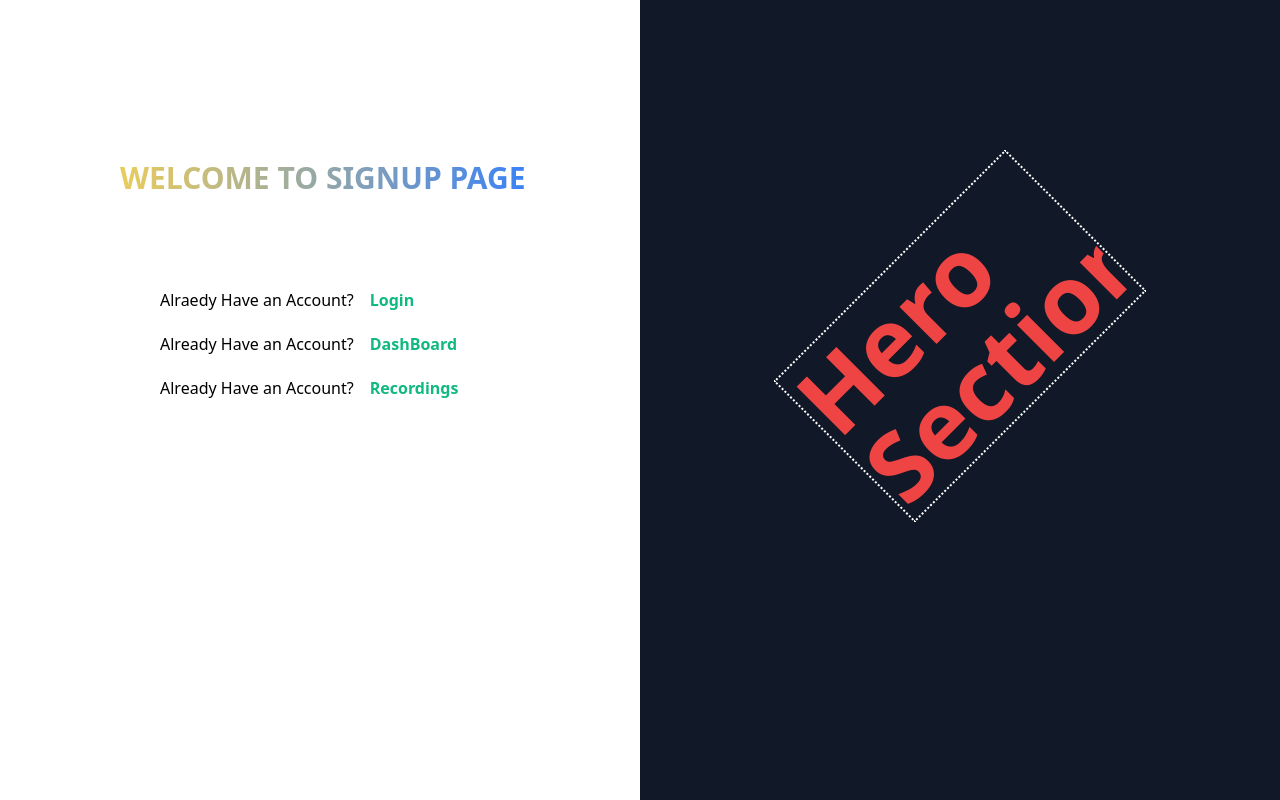
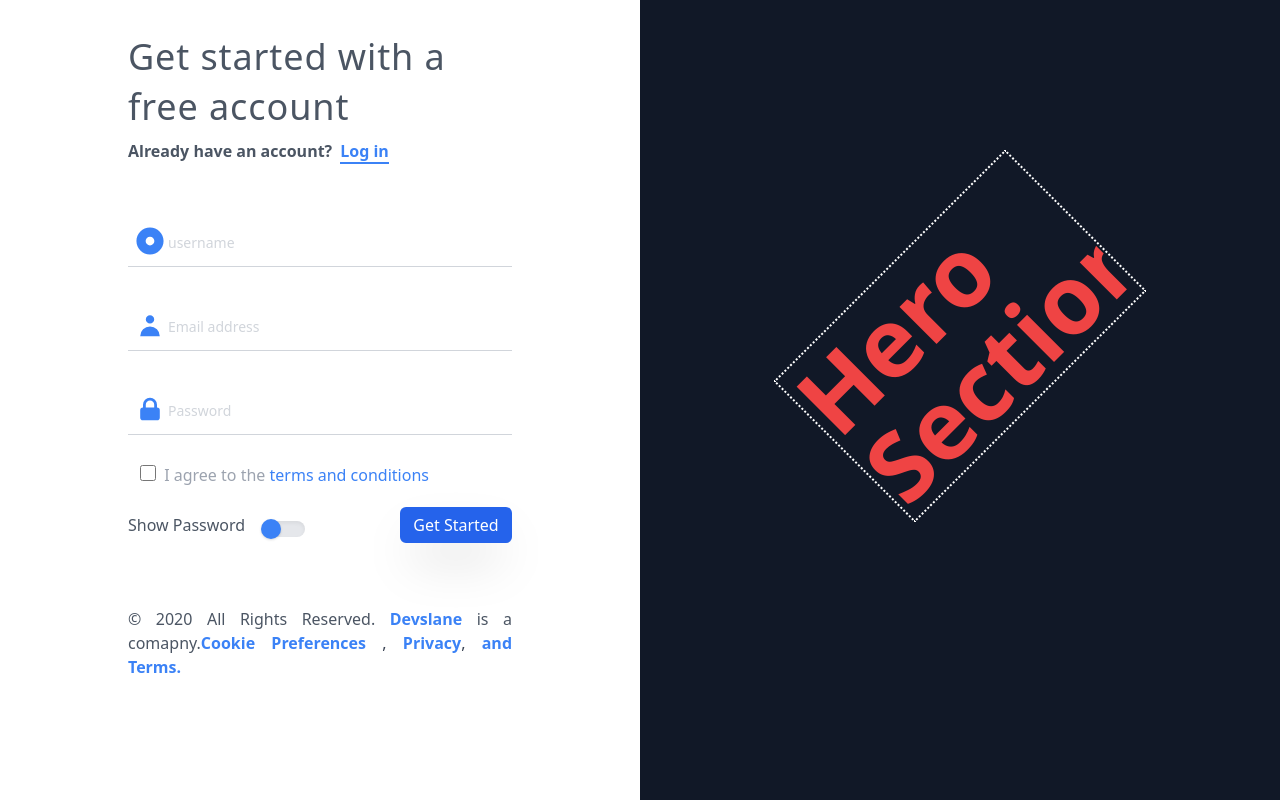
Before and after one commit to JanviPangoriya/Project, a React (Create React App) app: page /sign in a window 1280 px wide. Built offline with nearby package versions, Linux system fonts and the light colour scheme.

Commit message:
updateded

```diff
--- a/src/Component/Input.tsx
+++ b/src/Component/Input.tsx
@@ -1,25 +1,24 @@
 import React from 'react';
 import { InputHTMLAttributes } from 'react';
-import { HiUser } from 'react-icons/hi';
 
 interface Props extends InputHTMLAttributes<HTMLInputElement>{
 touched?:boolean,
 error?:string,
 text:string,
 id:string,
-children:React.ReactElement;
+children?:React.ReactElement;
 }
 
 const Input:React.FC<Props>=({touched,error,id,children,text,...rest }) => {
     return(
         <div className="h-20 mb-1 pt-3 pb-6">
-          <label htmlFor={id} className="sr-only">{text}</label>
+         {id && text && <label htmlFor={id} className="sr-only">{text}</label>}
           {children}
           <input
           id={id}
           {...rest}
            required
-            className={"relative appearance-none rounded-none block p-10 w-full h-12 pl-10 py-5 border-b border-gray-300 placeholder-gray-500 text-gray-900 focus:outline-none focus:ring-indigo-500  focus:border-indigo-500 focus:z-10 sm:text-sm "}
+            className={"relative appearance-none rounded-none block p-10 w-full h-12 pl-10 py-5 border-b border-gray-300 placeholder-gray-300 text-gray-900 focus:outline-none focus:ring-indigo-500  focus:border-indigo-500 focus:z-10 sm:text-sm "}
           placeholder={text} />
         {touched && <div className="text-red-600 font-semibold ml-10 mt-1">
             {error}
--- a/src/Pages/Login.Page.tsx
+++ b/src/Pages/Login.Page.tsx
@@ -3,7 +3,6 @@ import { memo } from 'react';
 import { Link, useHistory } from 'react-router-dom';
 import { HiLockClosed, HiUser } from "react-icons/hi";
 import { FaSpinner} from "react-icons/fa";
-
 import * as yup from 'yup';
 import { useFormik } from 'formik';
 import Input from '../Component/Input';
@@ -27,7 +26,7 @@ const myform = useFormik({
         // "Password should have atleset "+min+" characters."
     }
   ),
-  onSubmit : (data,{setSubmitting}) =>
+  onSubmit : (data) =>
   {
     console.log("form submitting ",data)
     setTimeout(()=>{
@@ -40,8 +39,8 @@ const myform = useFormik({
     return(
         <>
         <div className="lg:w-1/2">
-          <div className="mx-20 text-gray-700">
-                  <div className="flex flex-col justify-center h-screen py-3 px-11 ">
+          <div className="mx-0 md:mx-20 text-gray-700">
+                  <div className="flex flex-col justify-center mt-10 py-3 px-11 ">
                       <h1 className="text-4xl mb-2">Log In To  <span className="uppercase text-blue-500">Devs</span></h1>
                       <div className="mb-10 text-md pb-1 font-semibold">New Here ?
                           <Link to="/sign" className="border-b-2 ml-2 border-blue-500 text-blue-500">
@@ -75,7 +74,7 @@ const myform = useFormik({
          <HiLockClosed className="mb-10 z-50 m-2 w-7 h-7 text-blue-500 absolute"></HiLockClosed>
        </Input>
 
-        <div className="flex flex-col justify-start md:flex-row md:justify-between md:items-center mt-5 ">
+        <div className="flex flex-col justify-start sm:flex-row sm:justify-between sm:items-center mt-5 ">
            <div className="flex-row flex ">
     <span className="mr-5">Show Password</span>
     <div className="relative">
@@ -84,7 +83,7 @@ const myform = useFormik({
 
     </div>
   </div>
-    <button
+    <button  disabled={!myform.isValid}
     type="submit" className={"w-20 px-3 mt-5 md:mt-0 py-1 rounded-md bg-blue-600 text-white font-semibold shadow-2xl hover:shadow-none "} >
 Log In
 </button>
@@ -100,7 +99,7 @@ Log In
       Forgot Password?
   </div>
   {myform.isSubmitting && <FaSpinner className ="animate-spin mx-auto mt-2"></FaSpinner>}
-  <div className="mt-20">
+  <div className="mt-20 text-justify">
 © 2020 All Rights Reserved. <span className="text-blue-500 font-bold text-md">Devslane</span> is a comapny which is currently working on web development. <span className="text-blue-500 font-bold text-md">Cookie Preferences <span className="text-gray-700 font-normal">,</span> Privacy<span className="text-gray-700 font-normal">,</span> and Terms.</span>
   </div>
 
--- a/src/Pages/Signup.Page.tsx
+++ b/src/Pages/Signup.Page.tsx
@@ -1,54 +1,130 @@
+import { useFormik } from 'formik';
 import React from 'react';
 import { memo } from 'react';
-import { Link } from 'react-router-dom';
-
+import { FaSpinner } from 'react-icons/fa';
+import { HiLockClosed, HiUser} from 'react-icons/hi';
+import { FaDotCircle } from 'react-icons/fa';
+import { Link, useHistory } from 'react-router-dom';
+import Input from '../Component/Input';
+import * as yup from 'yup';
 interface Props{
 
 }
 
 const Signup:React.FC<Props>=(props) => {
-    return(
-        <>
-        <div className="text-gray-800 pt-80 pl-20 font-bold">
-            <div className="absolute top-40 text-3xl pl-10 uppercase text-transparent bg-gradient-to-r from-yellow-300 to-blue-500 bg-clip-text font-extrabold">
-                Welcome to SignUp Page
-                </div>
-                </div>
-            <br />
-         <div className="mt-72 absolute ml-40 space-y-5">
-            <div>
-            Alraedy Have an Account?
+    const history = useHistory();
+    const myform = useFormik({
+      initialValues :{
+        email:"",
+        password:"",
+        username:"",
+      },
+      validationSchema : yup.object().shape(
+        {
+          email:yup.string().required("Email is required field").email(),
+          password: yup.string().required().min(6),
+          username: yup.string().required().min(6),
+        // ,({min}) =>
+            // "Password should have atleset "+min+" characters."
+        }
+      ),
+      onSubmit : (data) =>
+      {
+        console.log("form submitting ",data)
+        setTimeout(()=>{
+          history.push('/dashboard');
+        },5000);
+      }
 
- <Link to="/login">
+    });
 
-     <button className="pl-4 text-green-500 font-bold hover:text-red-600">
-          Login
-     </button>
- </Link>
+        return(
+            <>
+            <div className="lg:w-1/2">
+              <div className="mx-0 md:mx-20 text-gray-400">
+                      <div className="flex flex-col justify-center mt-5 py-3 px-12 ">
+                          <h1 className="text-4xl leading-snug mb-2 tracking-wide text-gray-600">Get started with a <br />
+free account</h1>
+                          <div className="mb-10 text-md pb-1 font-semibold  text-gray-600">Already have an account?
+                              <Link to="/login" className="border-b-2 ml-2 border-blue-500 text-blue-500">
+                                  Log in
+                              </Link> </div>
+                         <form className="" onSubmit={myform.handleSubmit}>
+
+             <Input
+           touched = {myform.touched.username}
+           error = {myform.errors.username}
+           text="username"
+           id="username"
+           type="username"
+           required
+           {...myform.getFieldProps("username")}
+           >
+             <FaDotCircle className="mb-10 z-50 m-2 w-7 h-7 text-blue-500 absolute"></FaDotCircle>
+           </Input>
+           <Input
+           touched = {myform.touched.email}
+           error = {myform.errors.email}
+           text="Email address"
+           id="email-address"
+           type="email"
+           autoComplete="email"
+           required
+           {...myform.getFieldProps("email")}
+           >
+             <HiUser className="mb-10 z-50 m-2 w-7 h-7 text-blue-500 absolute"></HiUser>
+           </Input>
+
+    <Input
+           touched = {myform.touched.password}
+           error = {myform.errors.password}
+           text = "Password"
+           id="password"
+            type="password"
+            autoComplete="new-password"
+            required
+           {...myform.getFieldProps("password")}
+           >
+             <HiLockClosed className="mb-10 z-50 m-2 w-7 h-7 text-blue-500 absolute"></HiLockClosed>
+           </Input>
+           <div className=" mt-2 mb-4">
+      <div className="flex flex-row justify-start items-left">
+
+      <label htmlFor="logeedIn" className="pl-2 mr-4 ">
+      <input type="checkbox" name="logeedIn" id="logeedIn" className="w-6 h-4 focus:bg-red-600"/> I agree to the <span className="text-blue-500 text-md">terms and conditions </span></label>
+      </div>
+      </div>
+            <div className="flex flex-col justify-start sm:flex-row sm:justify-between sm:items-center mt-5 ">
+               <div className="flex-row flex ">
+        <span className="mr-5 text-gray-600">Show Password</span>
+        <div className="relative">
+          <div className="mt-2 w-10 h-4 bg-gray-200 rounded-full shadow-inner"></div>
+          <div className="absolute mt-2.5 w-5 h-5 bg-blue-500 rounded-full shadow -left-1 -top-1 transition"></div>
+
+        </div>
+      </div>
+
+        <button  disabled={!myform.isValid}
+        type="submit" className={"text-md w-28 px-3 mt-5 md:mt-0 py-1.5 rounded-md bg-blue-600 text-white shadow-2xl hover:shadow-none "} >
+    Get Started
+    </button>
+      </div>
+
+      {myform.isSubmitting && <FaSpinner className ="animate-spin mx-auto mt-2"></FaSpinner>}
+      <div className="mt-16 text-justify text-gray-600">
+    © 2020 All Rights Reserved. <span className="text-blue-500 font-bold text-md">Devslane</span> is a comapny.<span className="text-blue-500 font-bold text-md">Cookie Preferences <span className="text-gray-700 font-normal">,</span> Privacy<span className="text-gray-700 font-normal">,</span> and Terms.</span>
+      </div>
+
+                         </form>
+
+                      </div>
+                      </div>
             </div>
-            <div>
-            Already Have an Account?
 
- <Link to="/dashboard">
 
-     <button className="pl-4 text-green-500 font-bold hover:text-red-600">
-          DashBoard
-     </button>
- </Link>
-            </div>
-            <div>
-            Already Have an Account?
 
- <Link to="/recordings">
-
-     <button className="pl-4 text-green-500 font-bold hover:text-red-600">
-          Recordings
-     </button>
- </Link>
-            </div>
-         </div>
-        </>
-    );
+            </>
+        );
 
 }
 
```
